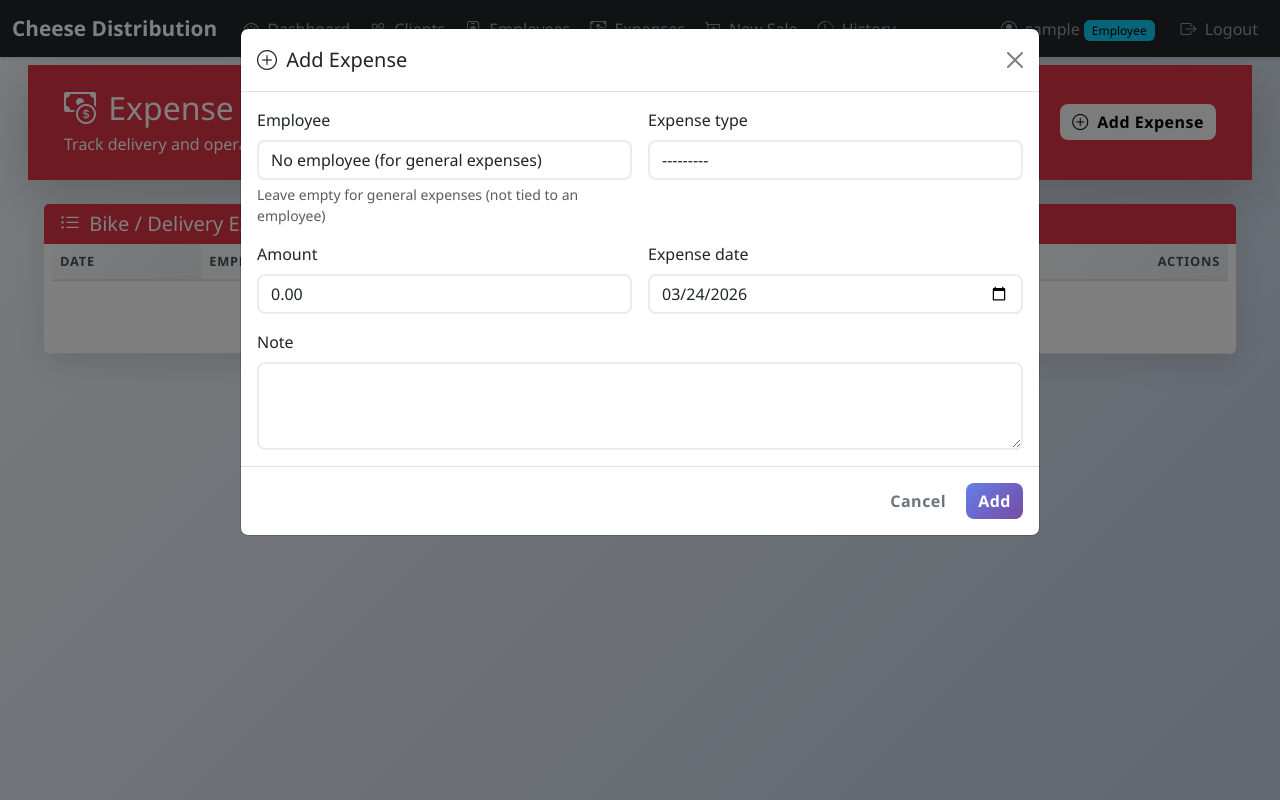
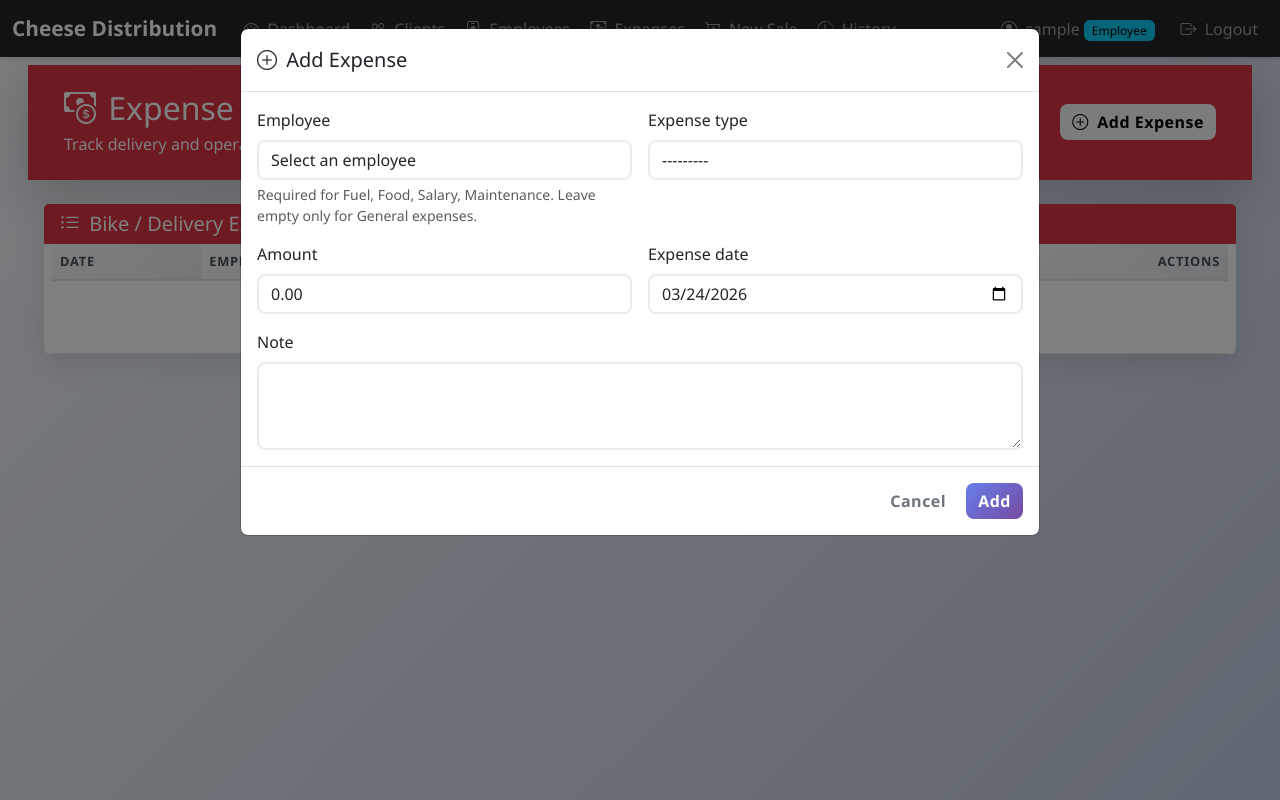
Before and after one commit to HASSAN08114/cheese-distribution-website, a Django app: page /expenses/ in a window 1280 px wide, after a click on "Add Expense". Run offline with Django 4.2, Linux system fonts and the light colour scheme; the visitor is signed in with stand-in values (Sample User, id 1); data that the repository does not hold is empty.

Commit message:
Fix: require employee for non-general expenses, add ID card 13-digit validation

```diff
--- a/distribution/forms.py
+++ b/distribution/forms.py
@@ -148,6 +148,18 @@ class DeliveryEmployeeForm(forms.ModelForm):
                 self.initial.setdefault("route_from", parts[0].strip())
                 self.initial.setdefault("route_to", parts[1].strip())
 
+    def clean(self):
+        cleaned_data = super().clean()
+        id_card_number = cleaned_data.get('id_card_number', '').strip()
+
+        # Check if ID card number has at least 13 digits
+        if id_card_number:
+            digits_only = ''.join(c for c in id_card_number if c.isdigit())
+            if len(digits_only) < 13:
+                self.add_error('id_card_number', 'ID card number must contain at least 13 digits.')
+
+        return cleaned_data
+
     def clean_id_card_number(self):
         # Allow user to type "1234-56789012-3" etc; validate using digits only.
         raw = (self.cleaned_data.get('id_card_number') or '')
@@ -184,7 +196,7 @@ class DeliveryExpenseForm(forms.ModelForm):
     employee = forms.ModelChoiceField(
         queryset=DeliveryEmployee.objects.all(),
         required=False,
-        empty_label="No employee (for general expenses)",
+        empty_label="Select an employee",
         widget=forms.Select(attrs={'class': 'form-control'})
     )
 
@@ -202,13 +214,13 @@ class DeliveryExpenseForm(forms.ModelForm):
         cleaned_data = super().clean()
         employee = cleaned_data.get('employee')
         expense_type = cleaned_data.get('expense_type')
-        amount = cleaned_data.get('amount')
 
         # If selecting a specific expense type (not general), require an employee
-        if expense_type != 'general' and not employee:
-            self.add_error('employee', 'Please select an employee for this expense type.')
+        if expense_type and expense_type != 'general':
+            if not employee:
+                self.add_error('employee', 'Please select an employee for this expense type.')
 
-        # If selecting general expense, employee is optional
+        # If selecting general expense, employee is optional (no validation needed)
 
         return cleaned_data
 
--- a/distribution/templates/distribution/employee_management.html
+++ b/distribution/templates/distribution/employee_management.html
@@ -97,14 +97,18 @@
             <div class="col-md-6">
               <label class="form-label">{{ form.name.label }}</label>
               {{ form.name }}
+              {{ form.name.errors }}
             </div>
             <div class="col-md-6">
               <label class="form-label">{{ form.id_card_number.label }}</label>
               {{ form.id_card_number }}
+              {{ form.id_card_number.errors }}
+              <small class="text-muted d-block mt-1">Must contain at least 13 digits (e.g., CNIC number)</small>
             </div>
             <div class="col-md-6">
               <label class="form-label">{{ form.joining_date.label }}</label>
               {{ form.joining_date }}
+              {{ form.joining_date.errors }}
             </div>
             <div class="col-md-6">
               <label class="form-label">Route (From / To)</label>
--- a/distribution/templates/distribution/expense_management.html
+++ b/distribution/templates/distribution/expense_management.html
@@ -110,7 +110,7 @@
               <label class="form-label">{{ form.employee.label }}</label>
               {{ form.employee }}
               {{ form.employee.errors }}
-              <small class="text-muted d-block mt-1">Leave empty for general expenses (not tied to an employee)</small>
+              <small class="text-muted d-block mt-1">Required for Fuel, Food, Salary, Maintenance. Leave empty only for General expenses.</small>
             </div>
             <div class="col-md-6">
               <label class="form-label">{{ form.expense_type.label }}</label>
--- a/distribution/templates/distribution/partials/edit_employee_form.html
+++ b/distribution/templates/distribution/partials/edit_employee_form.html
@@ -17,6 +17,7 @@
         <label class="form-label">{{ form.id_card_number.label }}</label>
         {{ form.id_card_number }}
         {{ form.id_card_number.errors }}
+        <small class="text-muted d-block mt-1">Must contain at least 13 digits (e.g., CNIC number)</small>
       </div>
       <div class="col-md-6">
         <label class="form-label">{{ form.joining_date.label }}</label>
--- a/distribution/templates/distribution/partials/edit_expense_form.html
+++ b/distribution/templates/distribution/partials/edit_expense_form.html
@@ -12,7 +12,7 @@
         <label class="form-label">{{ form.employee.label }}</label>
         {{ form.employee }}
         {{ form.employee.errors }}
-        <small class="text-muted d-block mt-1">Leave empty for general expenses (not tied to an employee)</small>
+        <small class="text-muted d-block mt-1">Required for Fuel, Food, Salary, Maintenance. Leave empty only for General expenses.</small>
       </div>
       <div class="col-md-6">
         <label class="form-label">{{ form.expense_type.label }}</label>
```
